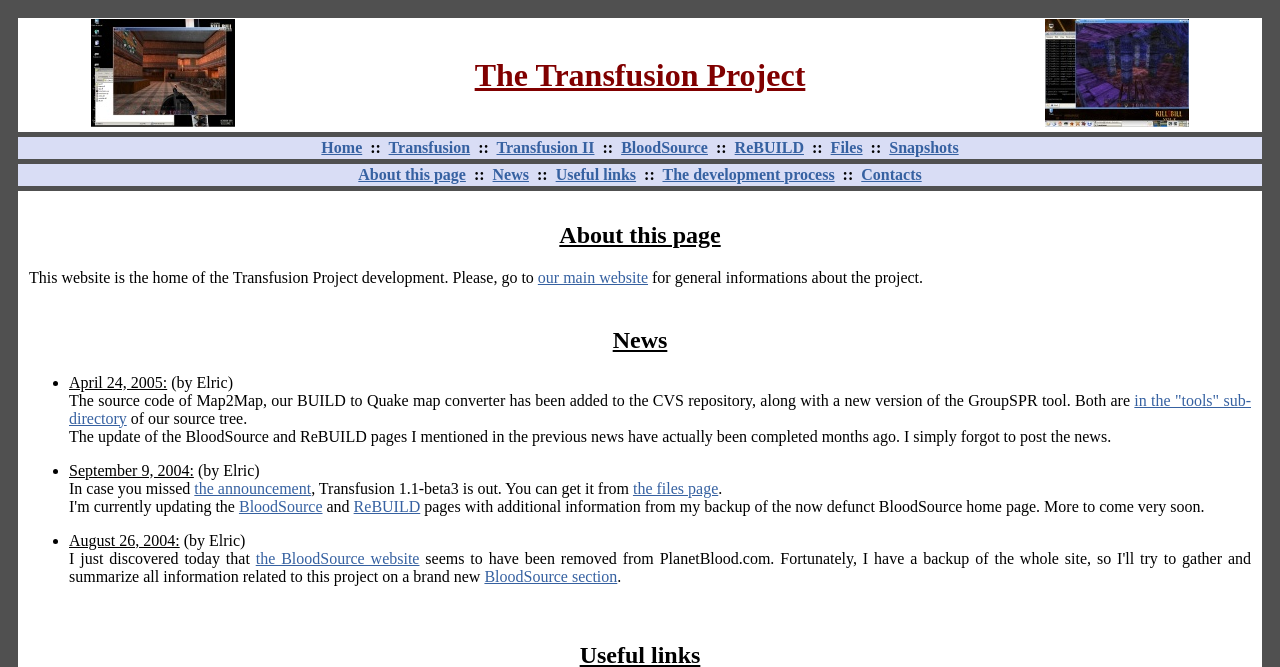
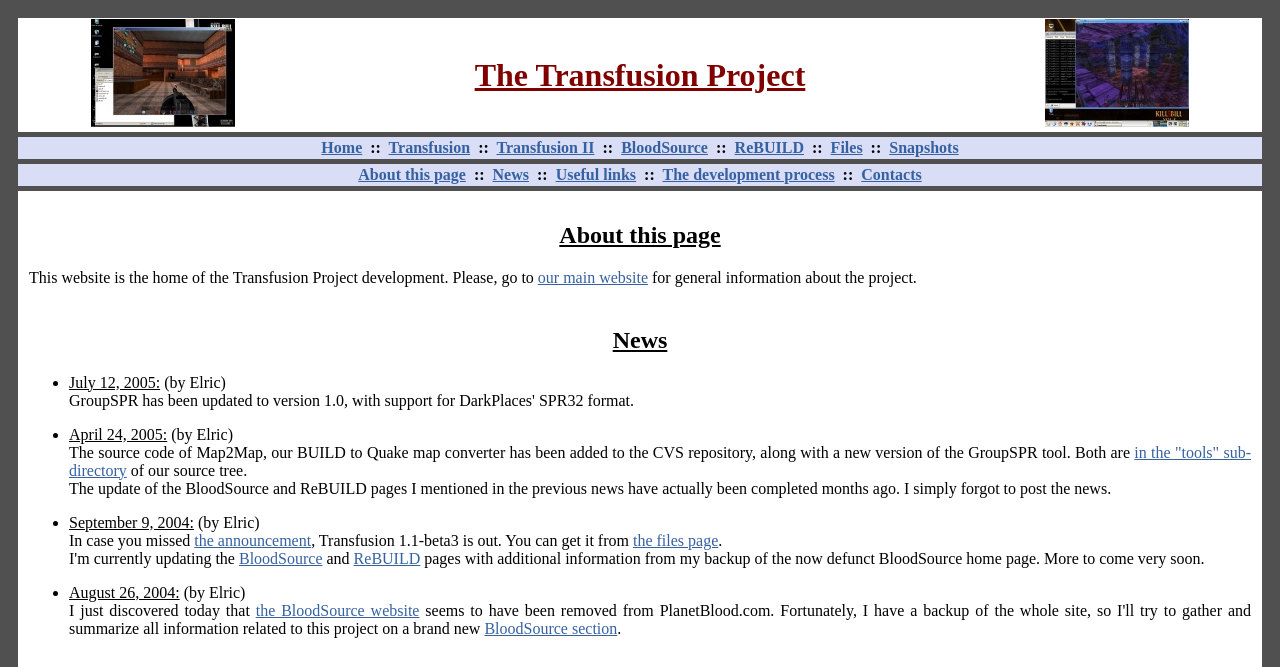
Before and after one commit to a-sf-mirror/transfusion, a PHP site: page / in a window 1280 px wide. Shown: the top 667 px of the page. Run offline with PHP 8.4, Linux system fonts and the light colour scheme; data that the repository does not hold is empty.

Commit message:
GroupSPR 1.0 announcment. Fixed a typo.

```diff
--- a/website/index.php
+++ b/website/index.php
@@ -17,13 +17,17 @@
 	<h2 id="about-section" class="section">About this page</h2>
 	This website is the home of the Transfusion Project development. Please, go to
 	<a href="http://www.transfusion-game.com/">our main website</a> for
-	general informations about the project.<br />
+	general information about the project.<br />
 </div>
 
 <!-- News -->
 <div class="section">
 	<h2 id="news-section" class="section">News</h2>
 	<ul>
+		<li>
+			<span class="title">July 12, 2005:</span> (by Elric)<br />
+			GroupSPR has been updated to version 1.0, with support for DarkPlaces' SPR32 format.<p />
+		</li>
 		<li>
 			<span class="title">April 24, 2005:</span> (by Elric)<br />
 			The source code of Map2Map, our BUILD to Quake map converter has been added to the CVS repository, along
```
